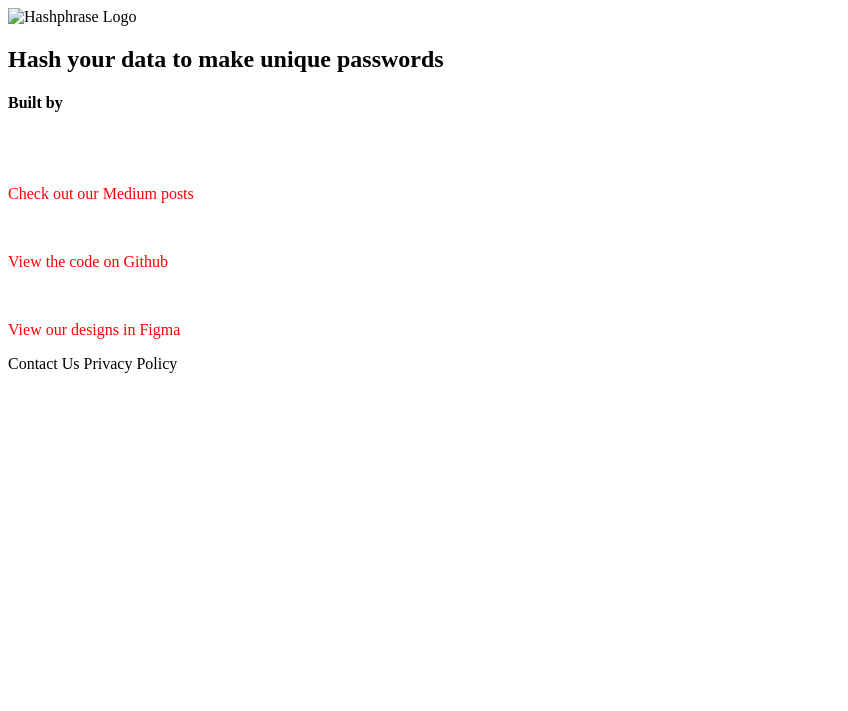
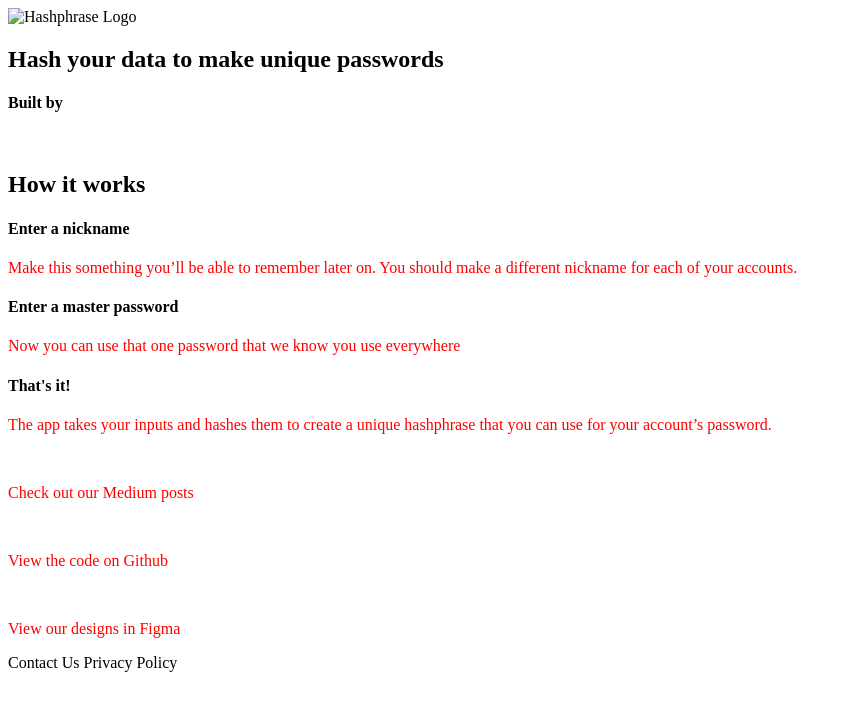
Before and after one commit to Vermonster/hashphrase, a Jekyll site: the page built from index.html, in a window 1280 px wide. Shown: the top 711 px of the page, without its empty margins (0-848 px from the left). Built offline with Jekyll 4.4.1, drawn with Linux system fonts in a browser that asks for light colours.

Commit message:
WIP markup draft

```diff
--- a/index.html
+++ b/index.html
@@ -11,6 +11,13 @@
   <img class="vermonster-logo" />
 </section>
 <section class="how-it-works">
+  <h1>How it works</h1>
+  <h4>Enter a nickname</h4>
+  <p>Make this something you’ll be able to remember later on. You should make a different nickname for each of your accounts.</p>
+  <h4>Enter a master password</h4>
+  <p>Now you can use that one password that we know you use everywhere</p>
+  <h4>That's it!</h4>
+  <p>The app takes your inputs and hashes them to create a unique hashphrase that you can use for your account’s password.</p>
 </section>
 <section class="how-we-made-it">
   <img class="medium logo" />
```
